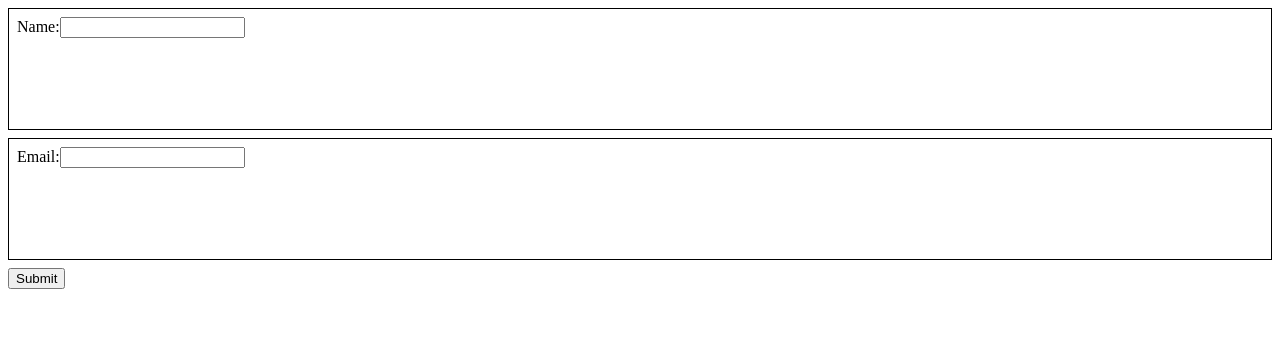
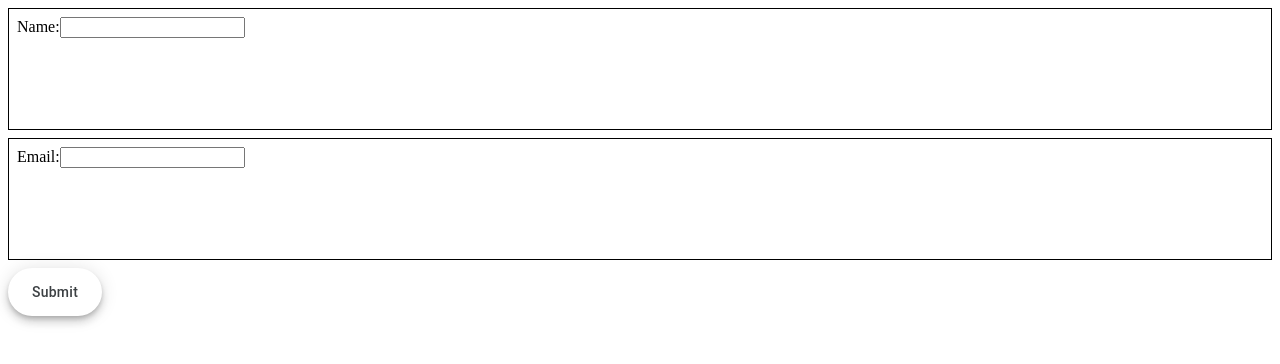
Before and after one commit to neezystudio/markme-extension, an Angular app: page / in a window 1280 px wide. Shown: the top 364 px of the page. Built offline with nearby package versions, Linux system fonts and the light colour scheme; what apollo-angular would draw is missing.

Commit message:
learnt a little bit about scss styling

```diff
--- a/src/app/personal-information-form/personal-information-form.component.scss
+++ b/src/app/personal-information-form/personal-information-form.component.scss
@@ -14,3 +14,44 @@
       margin: 8px 0;
       height: 104px;
     }
+.form-group-button {
+    align-items: center;
+  appearance: none;
+  background-color: #fff;
+  border-radius: 24px;
+  border-style: none;
+  box-shadow: rgba(0, 0, 0, .2) 0 3px 5px -1px,rgba(0, 0, 0, .14) 0 6px 10px 0,rgba(0, 0, 0, .12) 0 1px 18px 0;
+  box-sizing: border-box;
+  color: #3c4043;
+  cursor: pointer;
+  display: inline-flex;
+  fill: currentcolor;
+  font-family: "Google Sans",Roboto,Arial,sans-serif;
+  font-size: 14px;
+  font-weight: 500;
+  height: 48px;
+  justify-content: center;
+  letter-spacing: .25px;
+  line-height: normal;
+  max-width: 100%;
+  overflow: visible;
+  padding: 2px 24px;
+  position: relative;
+  text-align: center;
+  text-transform: none;
+  transition: box-shadow 280ms cubic-bezier(.4, 0, .2, 1),opacity 15ms linear 30ms,transform 270ms cubic-bezier(0, 0, .2, 1) 0ms;
+  user-select: none;
+  -webkit-user-select: none;
+  touch-action: manipulation;
+  width: auto;
+  will-change: transform,opacity;
+  z-index: 0;
+}
+.form-group-button:hover{
+    background: #F6F9FE;
+  color: #174ea6;
+}
+.form-group-button:active{
+    box-shadow: 0 4px 4px 0 rgb(60 64 67 / 30%), 0 8px 12px 6px rgb(60 64 67 / 15%);
+    outline: none;
+}
```
